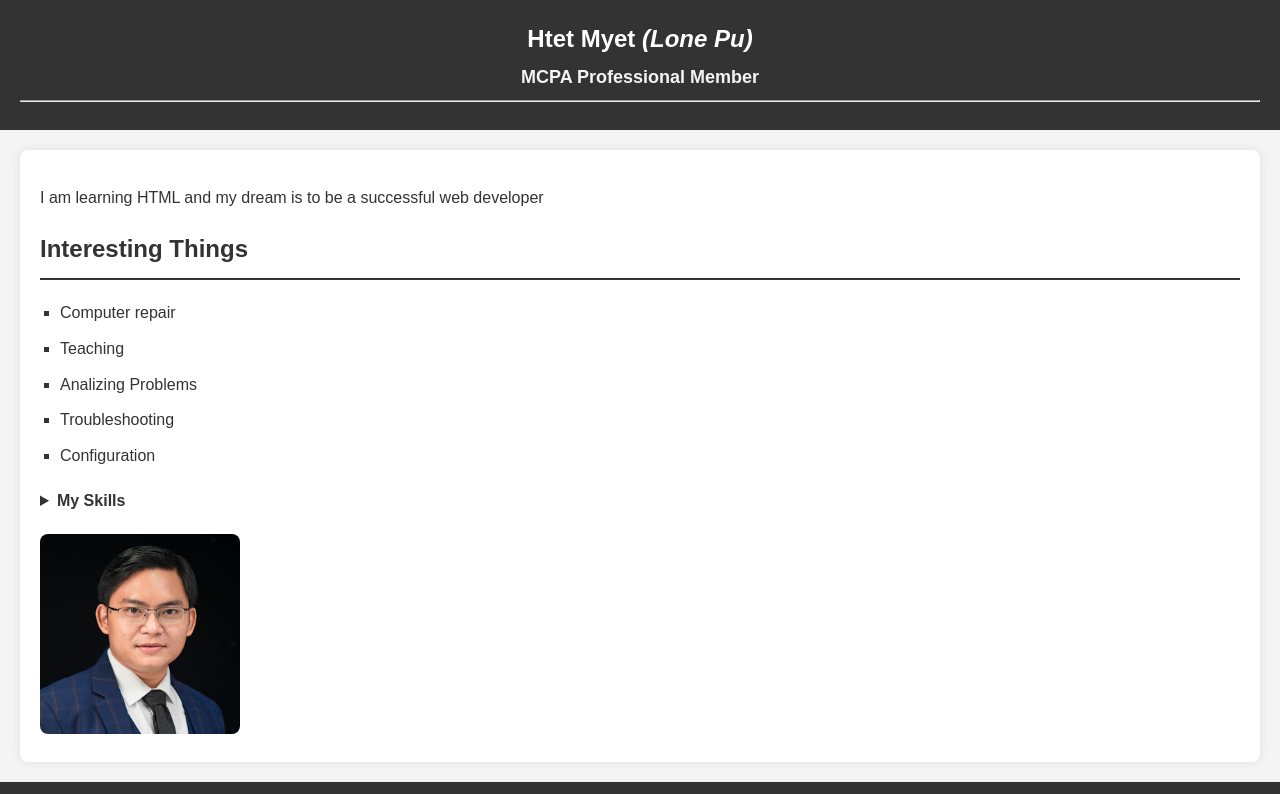
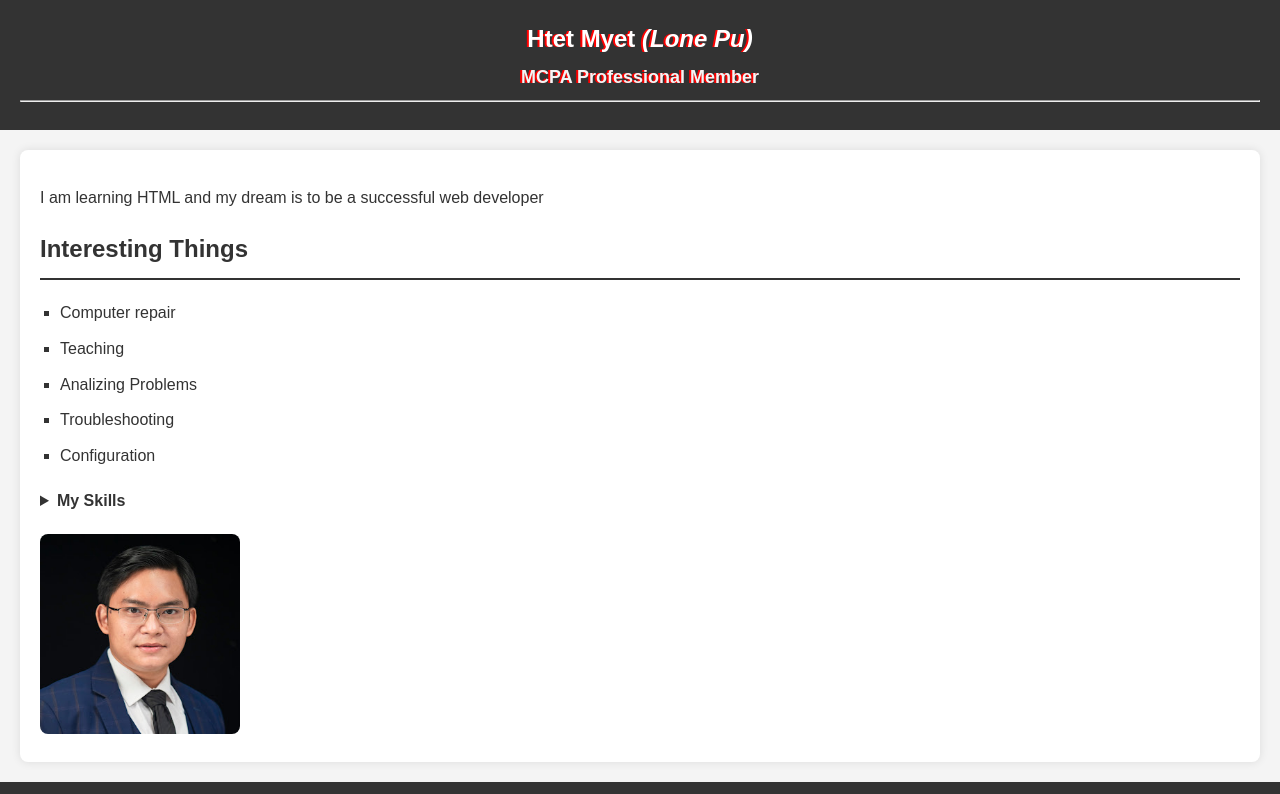
Before and after one commit to lonepu/lonepu.github.io, a plain HTML site: page index.html in a window 1280 px wide. Shown: the top 794 px of the page. Drawn offline with Linux system fonts and the light colour scheme.

Commit message:
Update style.css

```diff
--- a/style.css
+++ b/style.css
@@ -19,12 +19,14 @@ header {
 header h3 {
     margin: 0;
     font-size: 24px;
+    text-shadow:-2px 0 0 red ;
 }
 
 header h2 {
     margin: 5px 0 0;
     font-size: 18px;
     color: #f4f4f4;
+    text-shadow:-2px 0 0 red ;
 }
 
 /* Main content styling */
```
